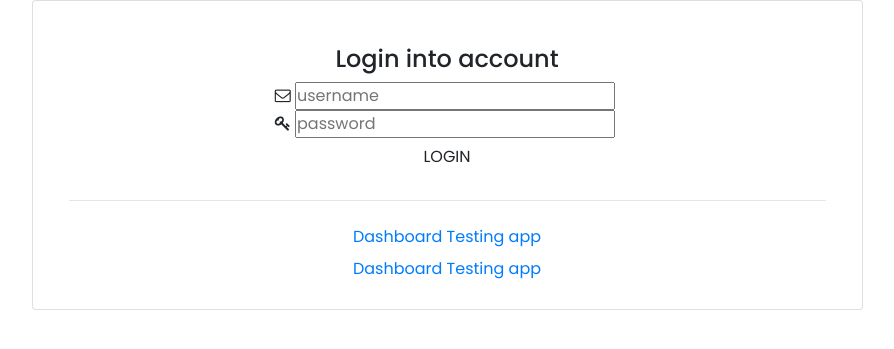
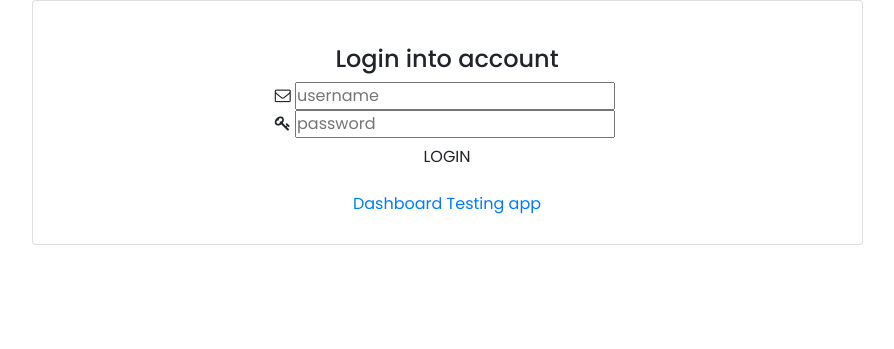
Before and after one commit to Arykelic/FYP-Project, a PHP site: page /WebApp/index.php in a window 1280 px wide. Shown: the top 349 px of the page, without its empty margins (193-1087 px from the left). Run offline with PHP 8.4, Linux system fonts and the light colour scheme; data that the repository does not hold is empty.

Commit message:
testing push

```diff
--- a/WebApp/adminhome.php
+++ b/WebApp/adminhome.php
@@ -31,6 +31,10 @@
           </li>
           <li>
             <a href="adduser.php"><i class="fa-solid fa-user-plus"></i>
+            <span>Add Users</span></a>
+          </li>
+          <li>
+            <a href="Logout.php"><i class="fa-solid fa-user-plus"></i>
             <span>Add Users</span></a>
           </li>
         </ul>
--- a/WebApp/index.php
+++ b/WebApp/index.php
@@ -68,11 +68,11 @@ if($_SERVER["REQUEST_METHOD"] == "POST"){
                               switch($_SESSION['usertype'])
                               {
                                   case 'Admin':
-                                      header("Location:AdminHomePage.php");
+                                      header("Location:adminhome.php");
                                       break;
 
                                   case 'User':
-                                      header("Location:UserHomePage.php");
+                                      header("Location:userhome.php");
                                       break;
                               }
                           }
@@ -148,15 +148,7 @@ if($_SERVER["REQUEST_METHOD"] == "POST"){
                   Login
                 </button>
               </div>
-              <hr class="my-4">
-              <div class="text-center mb-2">
-                <a href="adminhome.php" class="register-link">
-                  Dashboard
-                </a>
-                <a href="app.py" class="register-link">
-                  Testing app
-                </a>
-              </div>
+
             </form>
             <div class="text-center mb-2">
                 <a href="adminhome.php" class="register-link">
@@ -165,7 +157,7 @@ if($_SERVER["REQUEST_METHOD"] == "POST"){
                 <a href="app.py" class="register-link">
                   Testing app
                 </a>
-              </div>
+            </div>
           </div>
         </div>
       </div>
```
